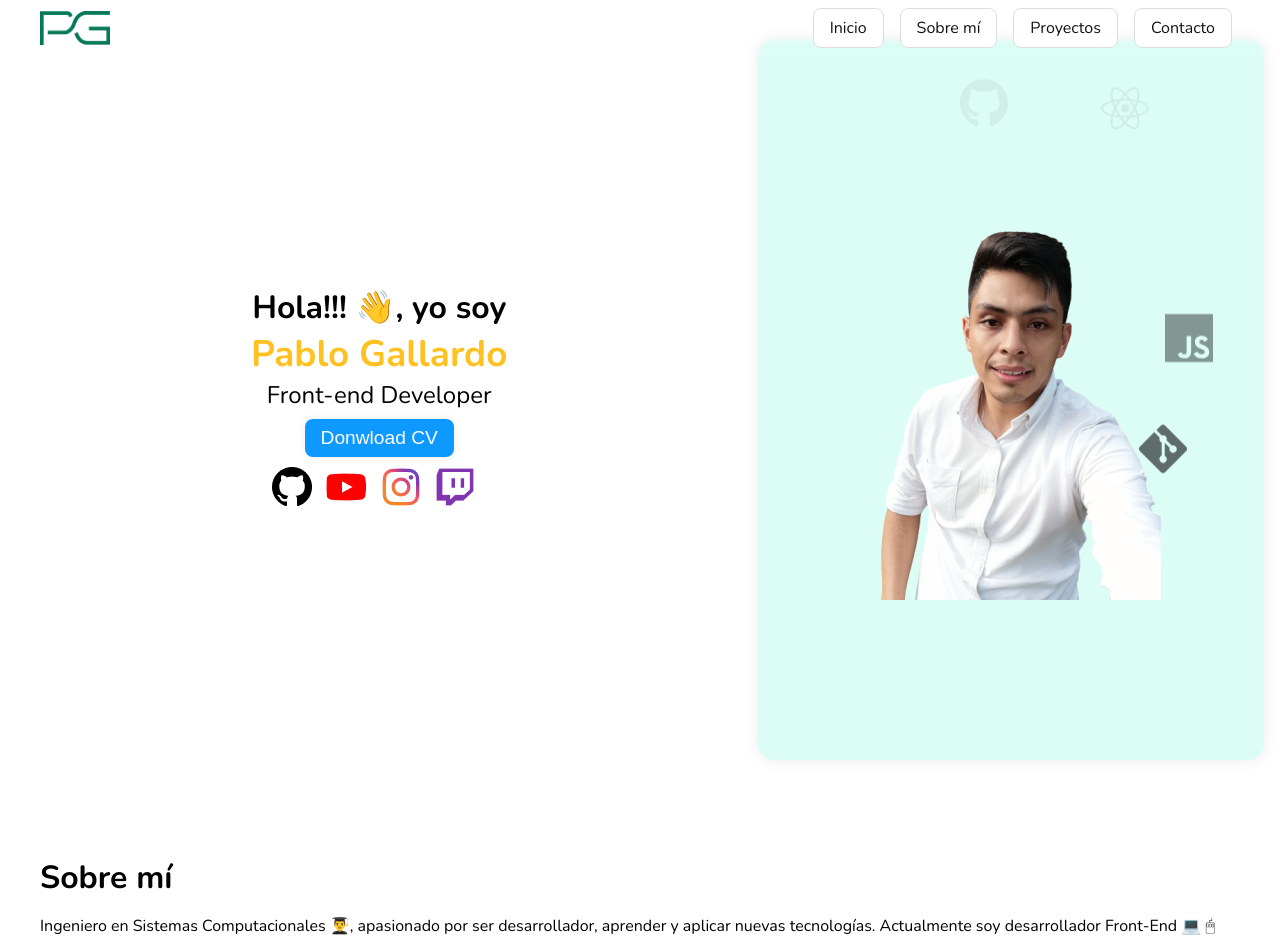
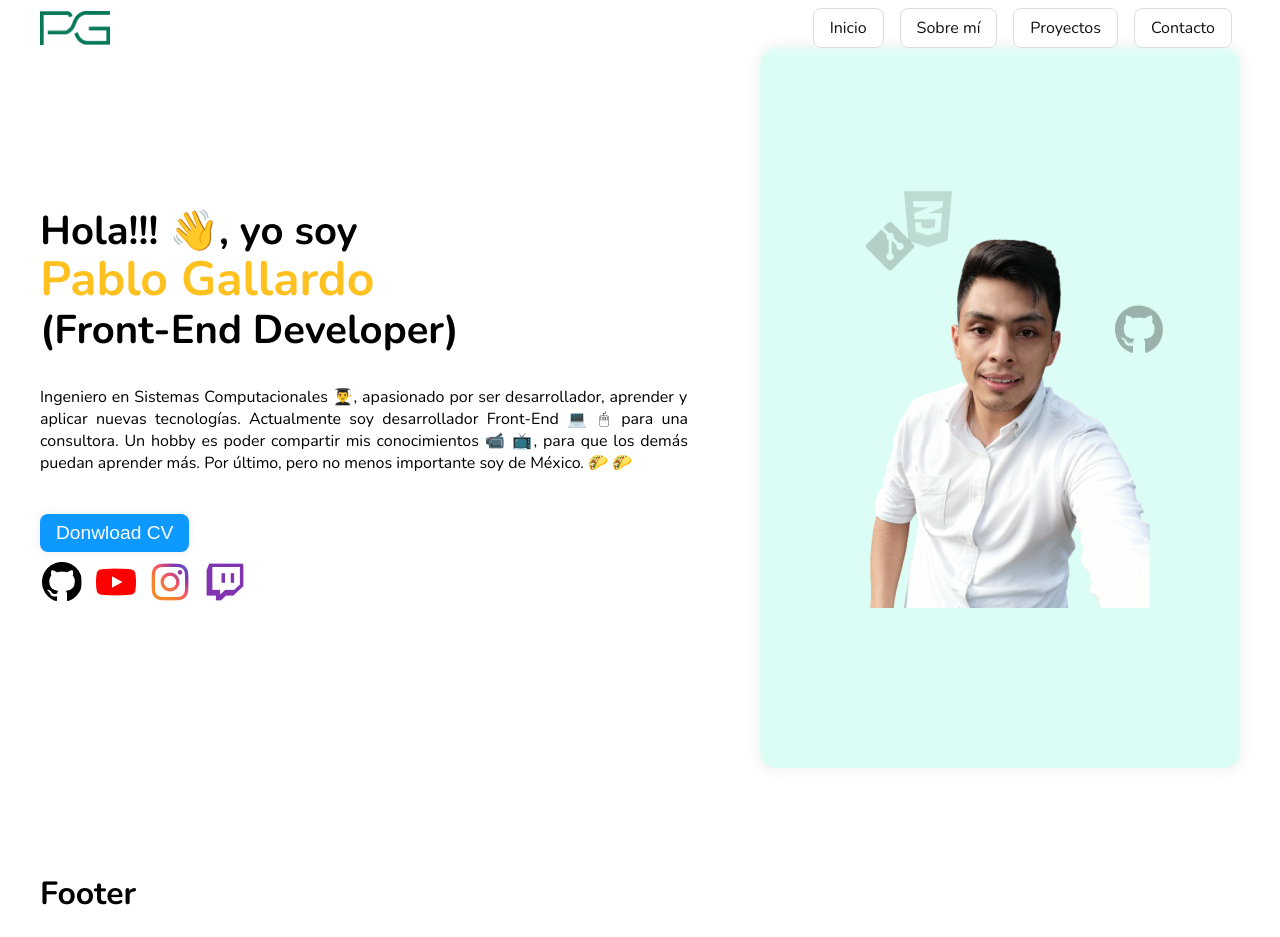
Before and after one commit to pablogallardodev/portfolio, a React (Vite) app: page / in a window 1280 px wide. Shown: the top 937 px of the page. Built offline with nearby package versions, Linux system fonts and the light colour scheme.

Commit message:
Ajustes en diseño de Inicio

```diff
--- a/src/App.jsx
+++ b/src/App.jsx
@@ -2,14 +2,12 @@ import './app.css'
 import Header from './components/Header'
 import Home from './components/Home'
 import Footer from './components/Footer'
-import AboutMe from './components/AboutMe'
 
 export default function App() {
   return (
     <>
       <Header />
       <Home />
-      <AboutMe />
       <Footer />
     </>
   )
--- a/src/components/AboutMe.jsx
+++ /dev/null
@@ -1,12 +0,0 @@
-import styles from '../styles/AboutMe.module.css'
-
-const AboutMe = () => {
-  return (
-    <div className={`${styles.about} app-center`} id='aboutme'>
-      <h1>Sobre mí</h1>
-      <p>Ingeniero en Sistemas Computacionales 👨‍🎓, apasionado por ser desarrollador, aprender y aplicar nuevas tecnologías. Actualmente soy desarrollador Front-End 💻 🖱 para una consultora. Un hobby es poder compartir mis conocimientos 📹 📺, para que los demás puedan aprender más. Por último, pero no menos importante soy de México. 🌮 🌮</p>
-    </div>
-  )
-}
-
-export default AboutMe
--- a/src/components/Footer.jsx
+++ b/src/components/Footer.jsx
@@ -1,7 +1,7 @@
 
 const Footer = () => {
   return (
-    <footer className='app-center'>
+    <footer className='app-center' id='contact' style={{ minHeight: '100vh', paddingTop: '3.5rem' }}>
       <h1>Footer</h1>
     </footer>
   )
--- a/src/components/Home.jsx
+++ b/src/components/Home.jsx
@@ -3,7 +3,6 @@ import github from '../img/icons/github.png'
 import instagram from '../img/icons/instagram.png'
 import twitch from '../img/icons/twitch.png'
 import youtube from '../img/icons/youtube.png'
-
 import reactSvg from '../img/icons/react.svg'
 import cssSvg from '../img/icons/css.svg'
 import gitSvg from '../img/icons/git.svg'
@@ -13,14 +12,25 @@ import jsSvg from '../img/icons/js.svg'
 
 import styles from '../styles/Home.module.css'
 
+
 const Home = () => {
+
+  const arraySVG = [reactSvg, htmlSvg, cssSvg, jsSvg, gitSvg, githubSvg, reactSvg, htmlSvg, cssSvg, jsSvg, gitSvg, githubSvg]
+
   return <>
-    <div className={styles.home}>
+    <div className={`${styles.home} app-center`}>
       <div className={styles.left}>
-        <h1>Hola!!! 👋, yo soy</h1>
-        <h1 className={styles.name}>Pablo Gallardo</h1>
-        <h2 className={styles.title}>Front-end Developer</h2>
+
+        <h1 className={styles.presentation}>
+          Hola!!! 👋, yo soy <br />
+          <strong>Pablo Gallardo</strong> <br/>
+          (Front-End Developer)
+        </h1>
+
+        <p className={styles.description}>Ingeniero en Sistemas Computacionales 👨‍🎓, apasionado por ser desarrollador, aprender y aplicar nuevas tecnologías. Actualmente soy desarrollador Front-End 💻 🖱 para una consultora. Un hobby es poder compartir mis conocimientos 📹 📺, para que los demás puedan aprender más. Por último, pero no menos importante soy de México. 🌮 🌮</p>
+
         <button className={styles.cv}>Donwload CV</button>
+
         <div className={styles.redes}>
           <a href="https://github.com/pablogallardodev" target="blank"><img src={github} alt="Pablo Gallardo" /></a>
           <a href="https://www.youtube.com/channel/UCS-YoU7f8PztGHBd4OD9RSw" target="blank"><img src={youtube} alt="Pablo Gallardo" /></a>
@@ -29,19 +39,16 @@ const Home = () => {
         </div>
       </div>
       <div className={styles.right}>
-        <img src={Profile} alt="Pablo Gallardo" />
-
         {
-          Array.from({ length: 10 }).map((el, index) => {
-            const arraySVG = [reactSvg, htmlSvg, cssSvg, jsSvg, gitSvg, githubSvg]
-            const icon = arraySVG[Math.floor(Math.random() * arraySVG.length)]
-            const left = Math.floor(Math.random() * (95 - 65) + 65);
+          arraySVG.map((icon, index) => {
+            const left = Math.floor(Math.random() * (90 - 10) + 10);
             const animationDelay = Math.floor(Math.random() * 15);
-            const animationDuration = Math.floor(Math.random() * (20 - 10) + 10);
+            const animationDuration = Math.floor(Math.random() * (30 - 15) + 15);
 
             return <img className={styles.svg} src={icon} style={{ left: `${left}%`, animationDelay: `${animationDelay}s`, animationDuration: `${animationDuration}s` }} key={index}></img>
           })
         }
+        <img className={styles.profile} src={Profile} alt="Pablo Gallardo" />
 
       </div>
     </div>
--- a/src/styles/AboutMe.module.css
+++ /dev/null
@@ -1,9 +0,0 @@
-.about {
-  background-color: var(--white-color);
-  min-height: 100vh;
-  padding-top: 3.5rem;
-}
-
-.about h1 {
-  margin-bottom: 1rem;
-}
--- a/src/styles/Header.module.css
+++ b/src/styles/Header.module.css
@@ -3,6 +3,7 @@
   position: fixed;
   top: 0;
   width: 100%;
+  z-index: 4;
 }
 
 .content {
--- a/src/styles/Home.module.css
+++ b/src/styles/Home.module.css
@@ -2,7 +2,6 @@
   align-items: center;
   display: flex;
   min-height: 100vh;
-  min-width: 100%;
 }
 
 .left, .right {
@@ -12,27 +11,26 @@
 }
 
 .left {
+  align-items: flex-start;
   flex: .6;
   flex-direction: column;
 }
 
-.right {
-  background-color: var(--back-color);
-  flex: .4;
-  margin-right: 1rem;
-  min-height: 90vh;
-  border-radius: 1rem;
-  box-shadow: 0 0 1rem var(--shadow-color);
+.presentation {
+  font-size: 2.5rem;
+  line-height: 3rem;
+  margin-bottom: 2rem;
 }
 
-.name {
+.presentation strong {
   color: var(--primary-color);
-  font-size: 2.3rem;
-  font-weight: 800;
+  font-size: 3rem;
 }
 
-.title {
-  font-weight: 300;
+.description {
+  margin-bottom: 2rem;
+  text-align: justify;
+  width: 90%;
 }
 
 .cv {
@@ -60,13 +58,29 @@
   transform: scale(1.05);
 }
 
+.right {
+  background-color: var(--back-color);
+  border-radius: 1rem;
+  box-shadow: 0 0 1rem var(--shadow-color);
+  flex: .4;
+  min-height: 90vh;
+  position: relative;
+  z-index: 0;
+}
+
+.profile {
+  position: absolute;
+  z-index: 2;
+}
+
 .svg {
   animation: animate 25s linear infinite;
   display: block;
+  top: 40px;
   position: absolute;
-  top: 40px;
+  opacity: 0;
   width: 3rem;
-  opacity: 0;
+  z-index: 1;
 }
 
 @keyframes animate {
@@ -75,10 +89,10 @@
     opacity: 0;
   }
   50%{
-      opacity: .6;
+      opacity: .5;
   }
   100%{
-      transform: translateY(100vh);
+      transform: translateY(90vh);
       opacity: 0;
   }
 }
```
